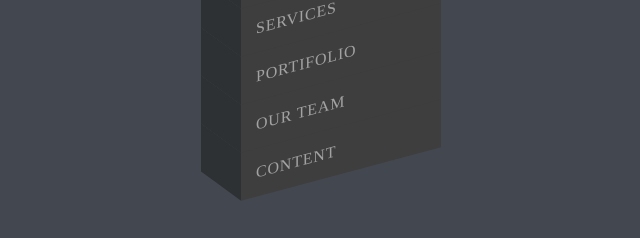
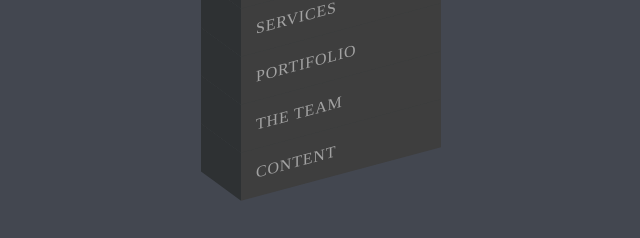
Before and after one commit to rabab003/html-css-js, a plain HTML site: page menu/index.html in a window 1280 px wide. Shown: the part 370-608 px from the top of the page, 299-939 px from the left. Drawn offline with Linux system fonts and the light colour scheme.

Commit message:
Update index.html
I changed the text of the 5 li

```diff
--- a/menu/index.html
+++ b/menu/index.html
@@ -14,7 +14,7 @@
         <li style="--i:5"><a href="#">About</a></li>
         <li style="--i:4"><a href="#">services</a></li>
         <li style="--i:3"><a href="#">portifolio</a></li>
-        <li style="--i:2"><a href="#">our team</a></li>
+        <li style="--i:2"><a href="#">the team</a></li>
         <li style="--i:1"><a href="#">content</a></li>
     </ul>
 </body>
```
